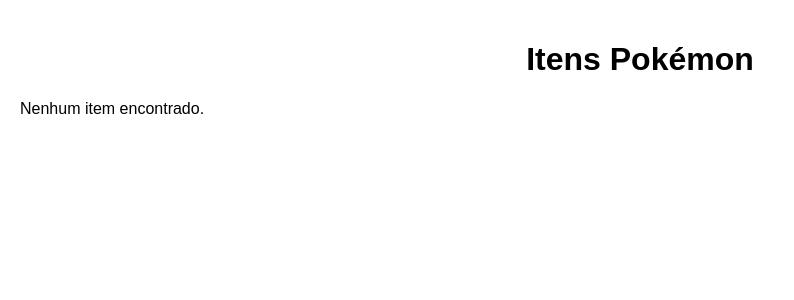
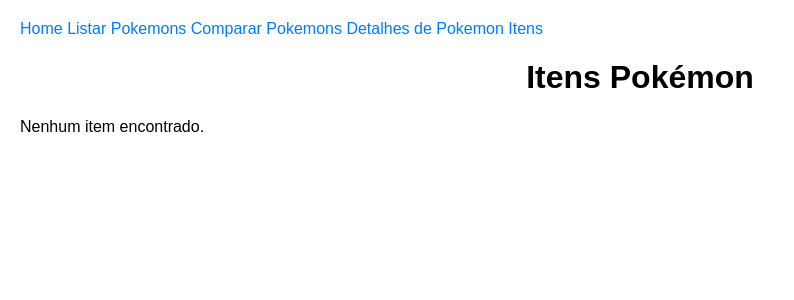
Before and after one commit to VinnyPC/pokedex-php, a PHP site: page /php/itens.php in a window 1280 px wide. Shown: the top 300 px of the page, without its empty margins (0-794 px from the left). Run offline with PHP 8.4, Linux system fonts and the light colour scheme; data that the repository does not hold is empty.

Commit message:
cabeçalho, separado css de php

```diff
--- /dev/null
+++ b/css/itens.css
@@ -0,0 +1,27 @@
+ body {
+     font-family: Arial, sans-serif;
+     margin: 0;
+     padding: 20px;
+ }
+
+ h1 {
+     text-align: center;
+ }
+
+ ul {
+     list-style-type: none;
+     padding: 0;
+ }
+
+ li {
+     margin-bottom: 10px;
+ }
+
+ a {
+     text-decoration: none;
+     color: #007bff;
+ }
+
+ a:hover {
+     text-decoration: underline;
+ }
--- a/itens.php
+++ b/php/itens.php
@@ -3,34 +3,18 @@
 <head>
     <meta charset="UTF-8">
     <meta name="viewport" content="width=device-width, initial-scale=1.0">
+    <link rel="stylesheet" type="text/css" href="../css/itens.css">
+    <link rel="stylesheet" type="text/css" href="../css/header.css">
     <title>Itens Pokémon</title>
-    <style>
-        /* Adicione estilos CSS aqui */
-        body {
-            font-family: Arial, sans-serif;
-            margin: 0;
-            padding: 20px;
-        }
-        h1 {
-            text-align: center;
-        }
-        ul {
-            list-style-type: none;
-            padding: 0;
-        }
-        li {
-            margin-bottom: 10px;
-        }
-        a {
-            text-decoration: none;
-            color: #007bff;
-        }
-        a:hover {
-            text-decoration: underline;
-        }
-    </style>
 </head>
 <body>
+    <nav>
+        <a href="../../index.php">Home</a>
+        <a href="../../php/listar_pokemons.php">Listar Pokemons</a>
+        <a href="../../php/comparar_pokemon.php">Comparar Pokemons</a>
+        <a href="../../php/detalhes_pokemon.php">Detalhes de Pokemon</a>
+        <a href="../../php/itens.php">Itens</a>
+    </nav>
     <h1>Itens Pokémon</h1>
     <ul>
         <?php
```
Also changed, not shown: css/comparar_pokemon.css (added, +14 -0 lines), index.php (+5 -5 lines), php/comparar_pokemon.php (renamed from comparar_pokemon.php, +9 -14 lines), php/detalhes_item.php (renamed from detalhes_item.php, +9 -0 lines), php/detalhes_pokemon.php (renamed from detalhes_pokemon.php, +9 -0 lines), php/listar_pokemons.php (renamed from listar_pokemons.php, +9 -1 lines), css/detalhes_item.css (added), css/detalhes_pokemon.css (added), css/header.css (added), css/index.css (added), css/listar_pokemons.css (added).
